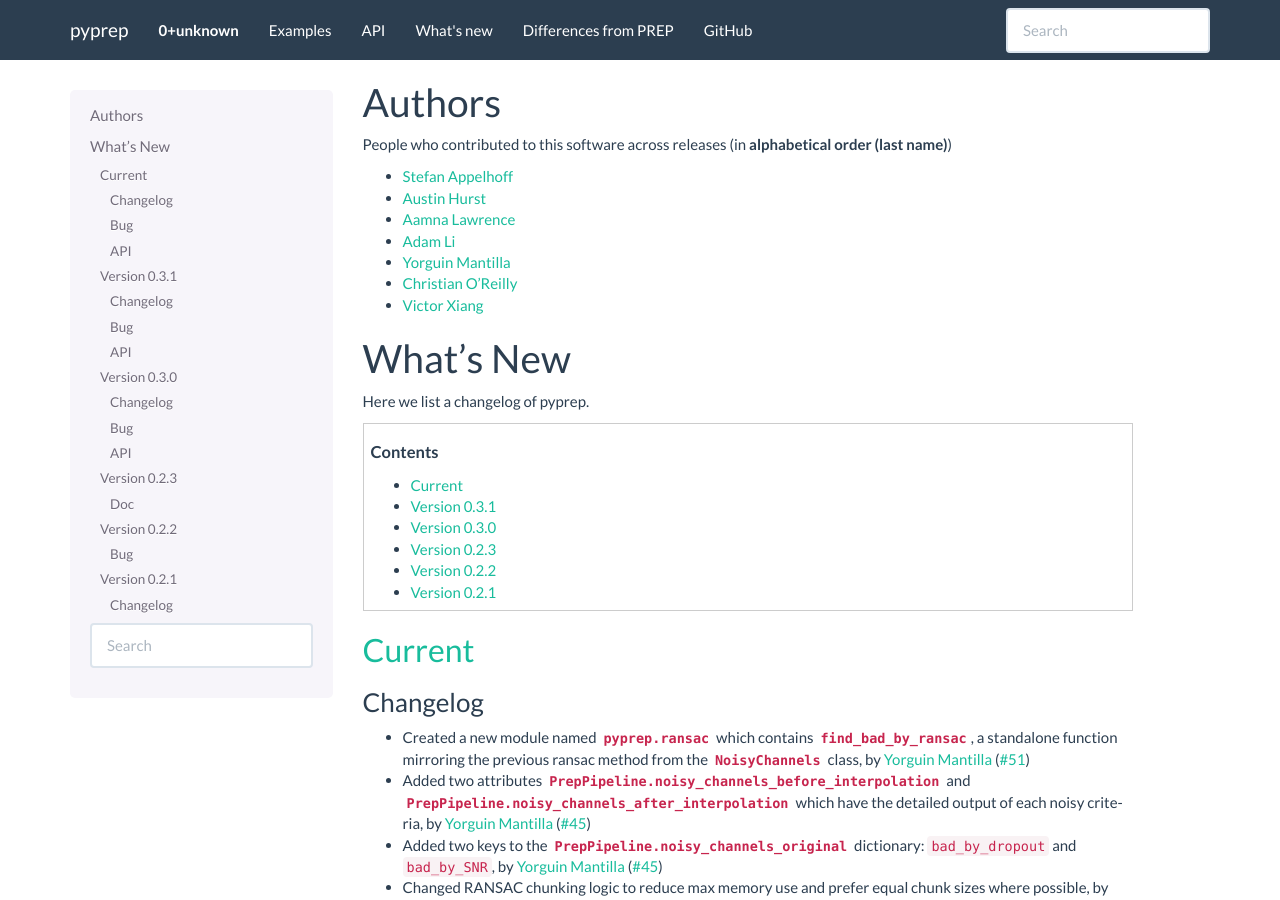
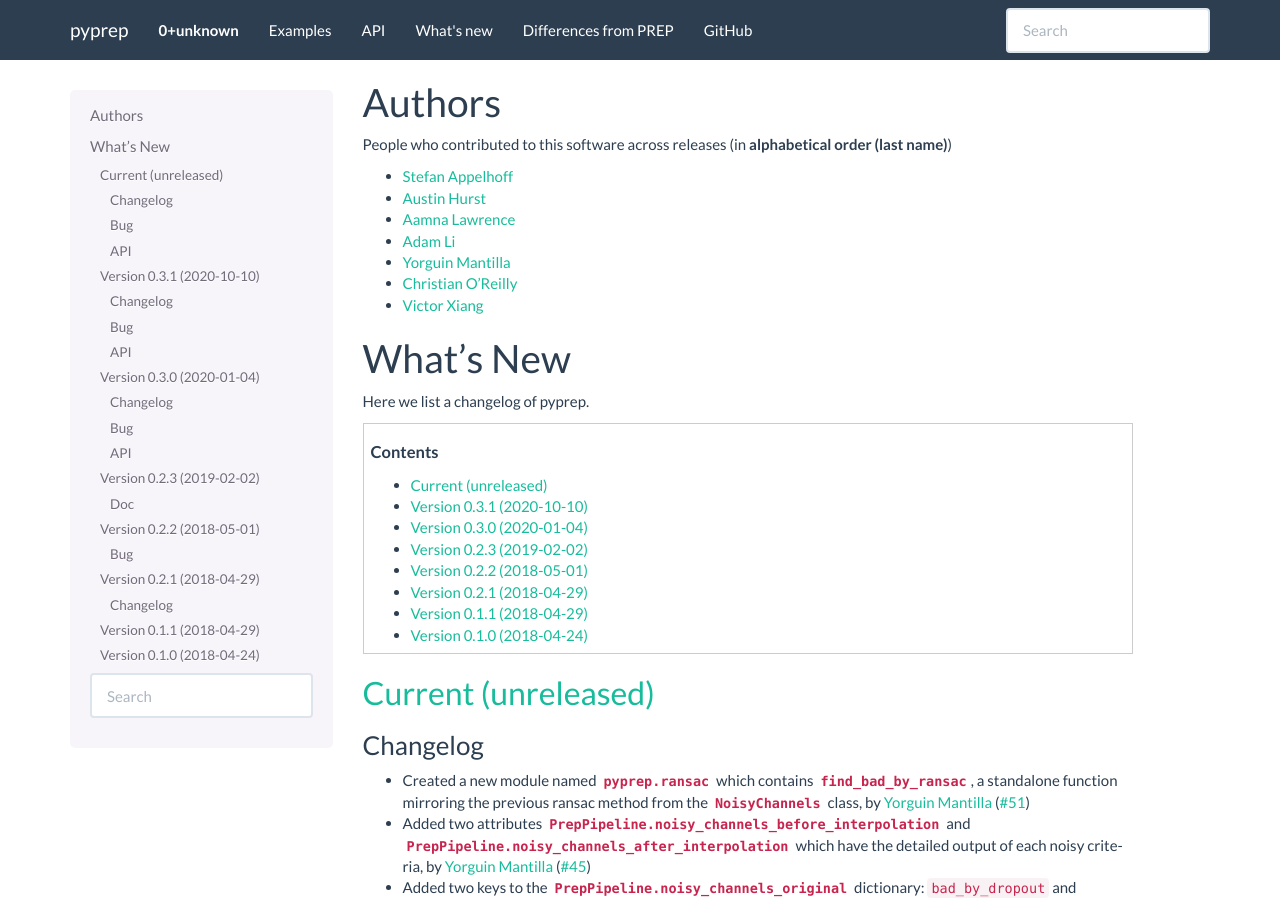
Before and after one commit to sappelhoff/pyprep, a Sphinx documentation site: the page built from docs/whats_new.rst, in a window 1280 px wide and 900 px high. Built offline with Sphinx 7.4.7, drawn with Linux system fonts in a browser that asks for light colours; some of the changed text lies outside the part shown.

```diff
--- a/README.rst
+++ b/README.rst
@@ -45,7 +45,7 @@ for EEG data, working with `MNE-Python <https://mne.tools>`_.
 **ALPHA SOFTWARE.**
 **This package is currently in its early stages of iteration.**
 **It may change both its internals or its user-facing API in the near future.**
-**Any feedback and ideas on how to improve either of these is more than welcome!**
+**Any feedback and ideas on how to improve either of these is welcome!**
 **Use this software at your own risk.**
 
 Installation
@@ -66,8 +66,6 @@ or, as an alternative to ``pip``, call:
 .. code-block:: Text
 
    conda install -c conda-forge pyprep
-
-**We currently recommend that you install the latest development version**
 
 For installing the **latest (development)** version of ``pyprep``, call:
 
--- a/docs/whats_new.rst
+++ b/docs/whats_new.rst
@@ -28,8 +28,8 @@ Here we list a changelog of pyprep.
 
 .. _current:
 
-Current
--------
+Current (unreleased)
+--------------------
 
 Changelog
 ~~~~~~~~~
@@ -77,8 +77,8 @@ API
 
 .. _changes_0_3_1:
 
-Version 0.3.1
--------------
+Version 0.3.1 (2020-10-10)
+--------------------------
 
 Changelog
 ~~~~~~~~~
@@ -107,8 +107,8 @@ API
 
 .. _changes_0_3_0:
 
-Version 0.3.0
--------------
+Version 0.3.0 (2020-01-04)
+--------------------------
 
 Changelog
 ~~~~~~~~~
@@ -135,8 +135,8 @@ API
 
 .. _changes_0_2_3:
 
-Version 0.2.3
--------------
+Version 0.2.3 (2019-02-02)
+--------------------------
 
 Doc
 ~~~
@@ -145,8 +145,8 @@ Doc
 
 .. _changes_0_2_2:
 
-Version 0.2.2
--------------
+Version 0.2.2 (2018-05-01)
+--------------------------
 
 Bug
 ~~~
@@ -155,12 +155,23 @@ Bug
 
 .. _changes_0_2_1:
 
-Version 0.2.1
--------------
+Version 0.2.1 (2018-04-29)
+--------------------------
 
 Changelog
 ~~~~~~~~~
 - Add ``find_bad_epochs`` based on the FASTER algorithm, by `Stefan Appelhoff`_ (:gh:`commit/0fa9c06`)
+
+Version 0.1.1 (2018-04-29)
+--------------------------
+
+- Miscellaneous changes
+
+Version 0.1.0 (2018-04-24)
+--------------------------
+
+- Initial commit: 2018-04-12
+- Miscellaneous changes
 
 .. _Stefan Appelhoff: http://stefanappelhoff.com/
 .. _Aamna Lawrence: https://github.com/AamnaLawrence
```
